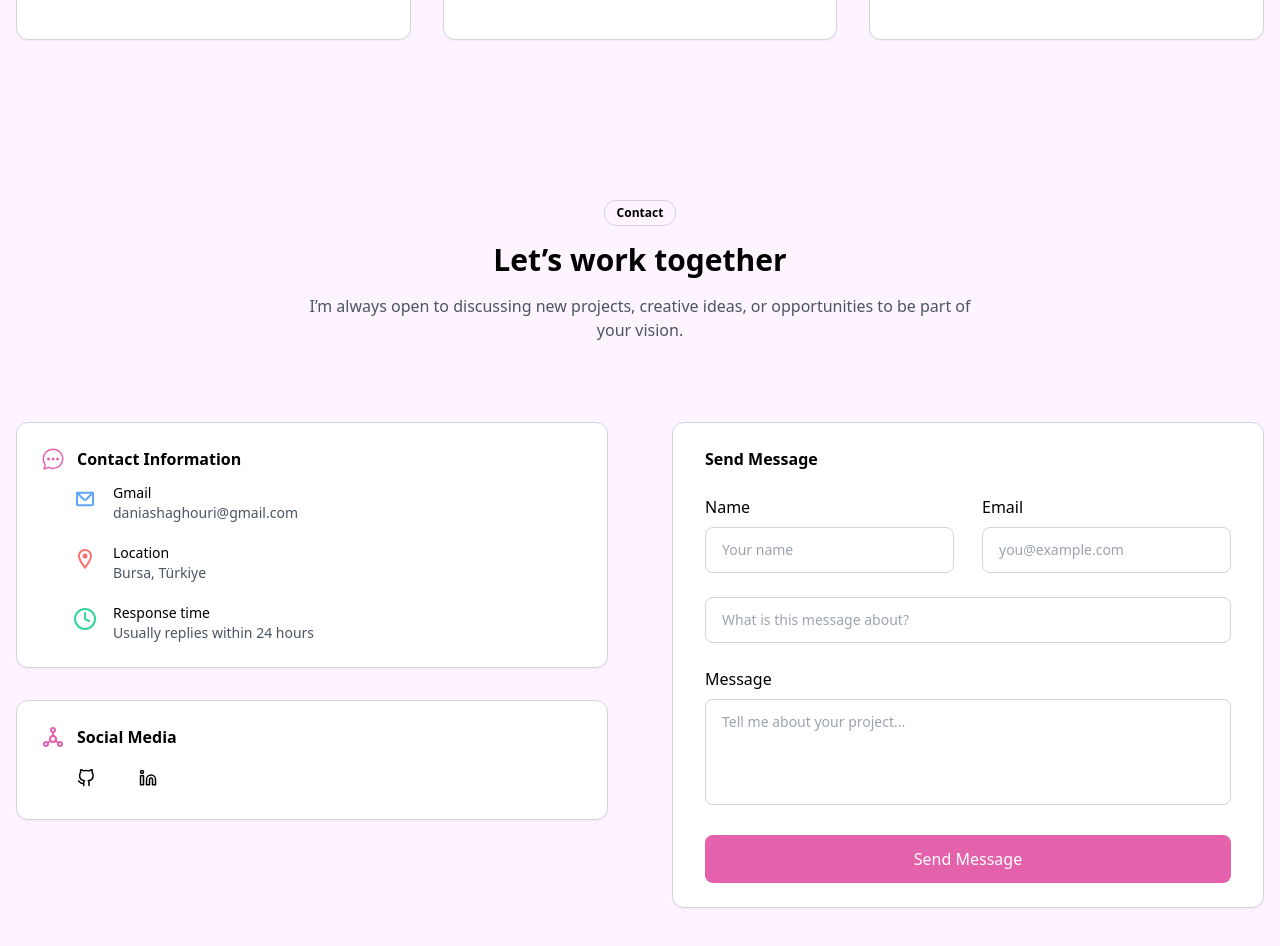
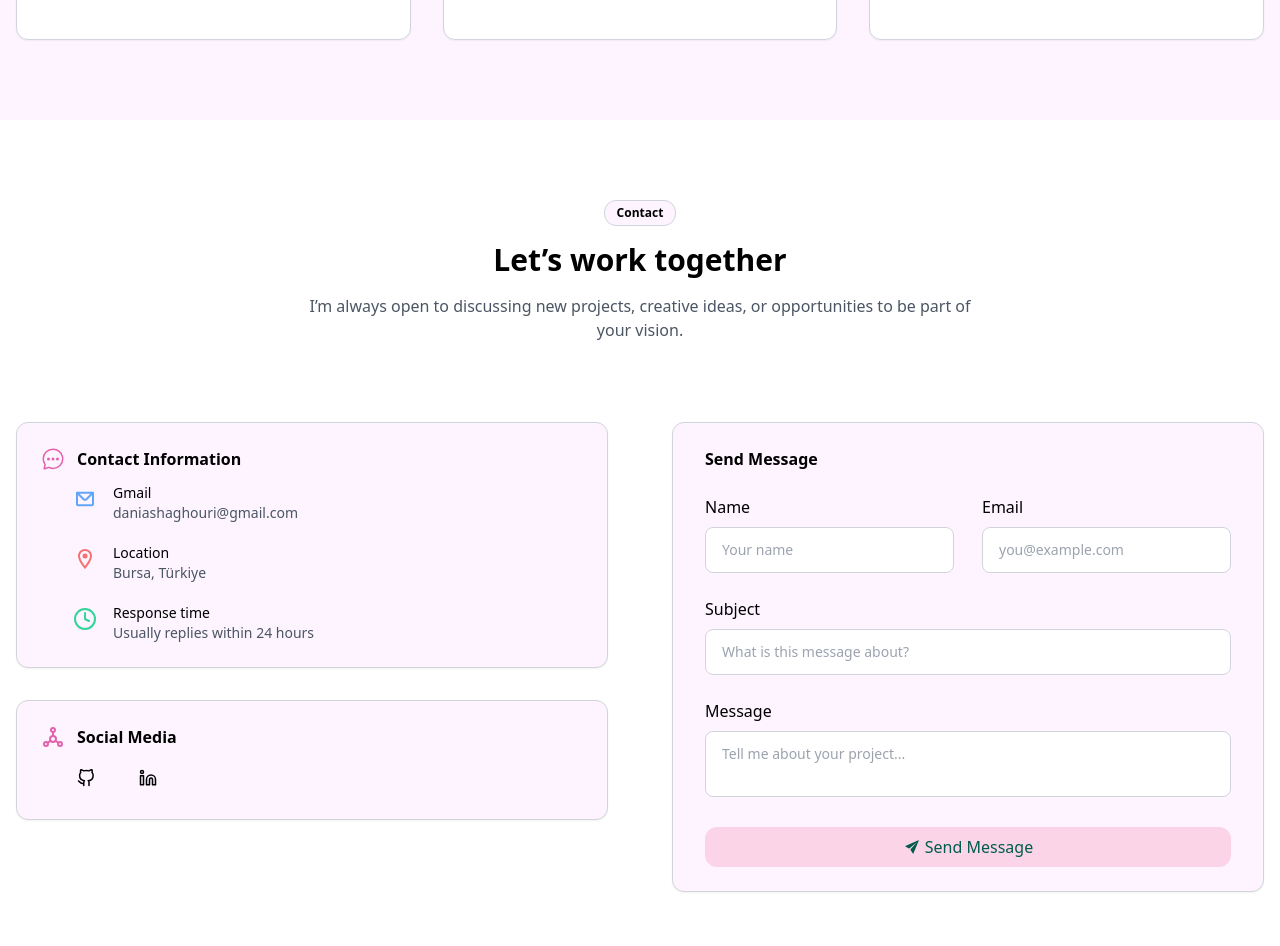
Before and after one commit to dania8shaghouri/portfolio, a React (Vite) app: page / in a window 1280 px wide. Shown: the part 4820-5766 px from the top of the page. Built offline with nearby package versions, Linux system fonts and the light colour scheme.

Commit message:
ui: refined button and color styles in contact section

```diff
--- a/src/sections/ContactSection.jsx
+++ b/src/sections/ContactSection.jsx
@@ -3,12 +3,14 @@ import { MdOutlineLocationOn } from "react-icons/md";
 import { TbSocial } from "react-icons/tb";
 import { FiClock } from "react-icons/fi";
 import { CgMail } from "react-icons/cg";
+import { IoIosSend } from "react-icons/io";
 // component
 import SocialLinks from "../components/SocialLinks";
 import ContactItem from "../components/ContactItem";
+import Button from "../components/ui/Button";
 export default function ContactSection() {
   return (
-    <section id="contact" className="relative py-20 px-4 bg-[var(--bg-about)] ">
+    <section id="contact" className="relative py-20 px-4  ">
       <div className="flex flex-col items-center text-center mb-20">
         <span className="mb-4">
           <h2 className="border border-gray-300 py-1 px-3 rounded-xl text-xs font-semibold bg-[var(--bg-header)]">
@@ -24,11 +26,11 @@ export default function ContactSection() {
         </p>
       </div>
 
-      <div className="max-w-7xl mx-auto grid grid-cols-1 lg:grid-cols-2 gap-16">
+      <div className="max-w-7xl mx-auto grid grid-cols-1 lg:grid-cols-2 gap-16 ">
         {/* LEFT COLUMN */}
-        <div className="flex flex-col gap-8">
+        <div className="flex flex-col gap-8 ">
           {/* Contact Information */}
-          <div className="flex flex-col gap-3 bg-white rounded-xl p-6 shadow-sm border border-gray-300">
+          <div className="flex flex-col gap-3 bg-[var(--bg-about)] rounded-xl p-6 shadow-sm border border-gray-300">
             <div className="inline-flex gap-3 items-center">
               <IoChatbubbleEllipsesOutline className="text-[#e462ab] text-2xl" />
               <h2 className="font-semibold">Contact Information</h2>
@@ -59,7 +61,7 @@ export default function ContactSection() {
           </div>
 
           {/* Social Media */}
-          <div className="flex flex-col gap-3 bg-white rounded-xl p-6 shadow-sm border border-gray-300">
+          <div className="flex flex-col gap-3 bg-[var(--bg-about)] rounded-xl p-6 shadow-sm border border-gray-300">
             <div className="inline-flex gap-3 items-center">
               <TbSocial className="text-[#e462ab] text-2xl" />
               <h2 className="font-semibold">Social Media</h2>
@@ -71,53 +73,50 @@ export default function ContactSection() {
 
         {/* RIGHT COLUMN – FORM */}
         <div>
-          <form className="bg-white border border-gray-300 rounded-xl px-8 py-6 space-y-6 shadow-sm">
+          <form className="bg-[var(--bg-about)] border border-gray-300 rounded-xl px-8 py-6 space-y-6 shadow-sm">
             <h2 className="font-semibold">Send Message</h2>
 
             <div className="grid grid-cols-1 md:grid-cols-2 gap-7">
               <div>
-                <label className="block mb-2">Name</label>
+                <label className="block mb-2 font-medium ">Name</label>
                 <input
                   type="text"
                   placeholder="Your name"
-                  className="w-full border border-gray-300 rounded-lg px-4 py-3 text-sm focus:outline-none focus:border-[#e462ab]"
+                  className="w-full border border-gray-300 rounded-lg px-4 py-3 text-sm focus:outline-none focus:border-[#005b4b]"
                 />
               </div>
 
               <div>
-                <label className="block mb-2">Email</label>
+                <label className="block mb-2 font-medium">Email</label>
                 <input
                   type="email"
                   placeholder="you@example.com"
-                  className="w-full border border-gray-300 rounded-lg px-4 py-3 text-sm focus:outline-none focus:border-[#e462ab]"
+                  className="w-full border border-gray-300 rounded-lg px-4 py-3 text-sm focus:outline-none focus:border-[#005b4b]"
                 />
               </div>
             </div>
 
             <div>
-              <label className="block mb-2"></label>
+              <label className="block mb-2 font-medium">Subject</label>
               <input
                 type="text"
                 placeholder="What is this message about?"
-                className="w-full border border-gray-300 rounded-lg px-4 py-3 text-sm focus:outline-none focus:border-[#e462ab]"
+                className="w-full border border-gray-300 rounded-lg px-4 py-3 text-sm focus:outline-none focus:border-[#005b4b]"
               />
             </div>
 
             <div>
-              <label className="block mb-2">Message</label>
+              <label className="block mb-2 font-medium">Message</label>
               <textarea
-                rows="4"
+                rows="2"
                 placeholder="Tell me about your project..."
-                className="w-full border border-gray-300 rounded-lg px-4 py-3 text-sm resize-none focus:outline-none focus:border-[#e462ab]"
+                className="w-full border border-gray-300 rounded-lg px-4 py-3 text-sm resize-none focus:outline-none focus:border-[#005b4b]"
               />
             </div>
 
-            <button
-              type="submit"
-              className="w-full bg-[#e462ab] text-white font-medium py-3 rounded-lg hover:opacity-90 transition"
-            >
-              Send Message
-            </button>
+            <Button variant="pink" className="w-full">
+              <IoIosSend className="mr-1 text-lg" /> Send Message
+            </Button>
           </form>
         </div>
       </div>
```
